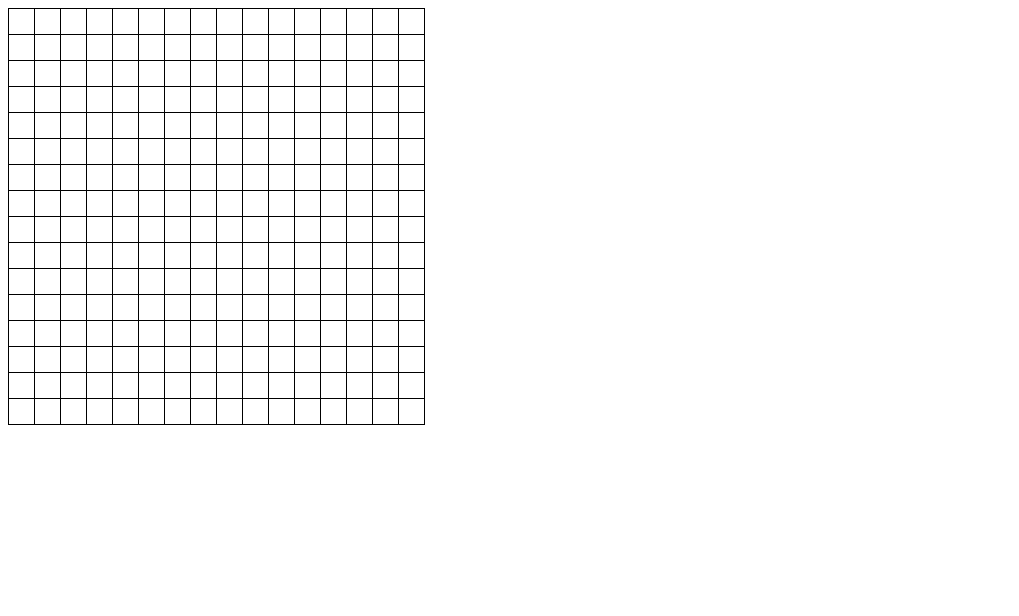
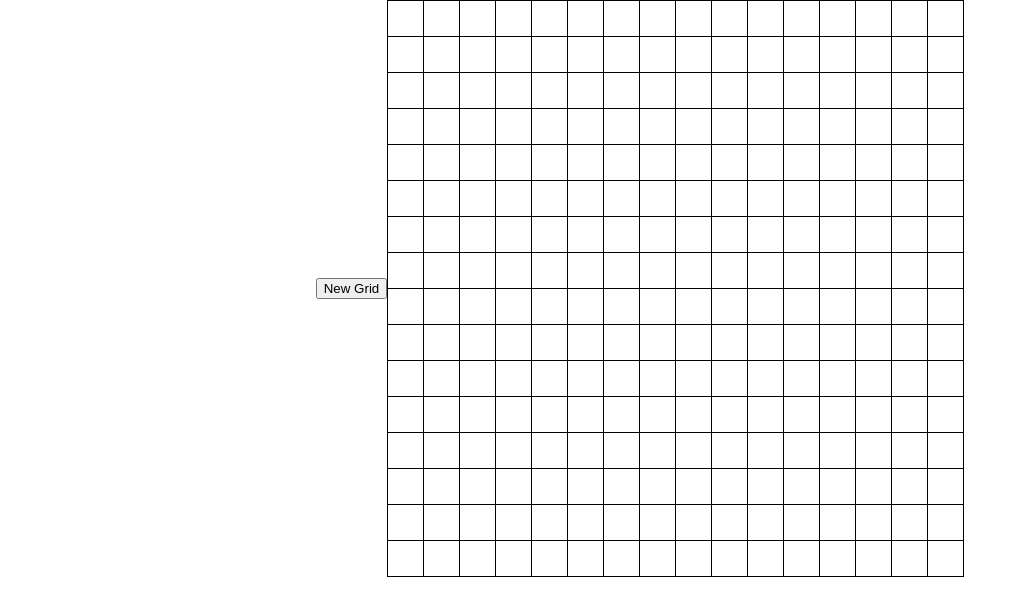
Before and after one commit to Chirumi/etchasketch, a plain HTML site: page index.html in a window 1280 px wide. Shown: the whole page, without its empty margins (0-1019 px from the left). Drawn offline with Linux system fonts and the light colour scheme.

Commit message:
Add a New Grid button to remove old grid and make new grid with inputted amount of squares per side

```diff
--- a/index.html
+++ b/index.html
@@ -8,6 +8,7 @@
     <script src="./script.js" defer></script>
 </head>
 <body>
+    <button class="btn">New Grid</button>
     <div class="container"></div>
 </body>
 </html>
--- a/script.js
+++ b/script.js
@@ -1,15 +1,31 @@
 const container = document.querySelector(".container")
-console.log(container)
+const btn = document.querySelector(".btn")
 
-function createDiv() {
-    for (let i = 0; i < 256; i++) {
+createDiv(16, 35)
+
+btn.addEventListener("click", () => {
+    let gridSize = prompt("How many squares per side do you want in your new grid? (Max 100)", 16)
+    if (gridSize > 0 && gridSize <= 100) {
+        const boxes = document.querySelectorAll(".container > div")
+        boxes.forEach((box) => {
+            container.removeChild(box)
+        })
+        createDiv(gridSize,((576/gridSize) - 1))
+    }
+    else if (!(gridSize > 0 && gridSize <= 100) && !(gridSize == undefined)) {
+        alert("Enter a valid value from 1 to 100!")
+    }
+})
+
+function createDiv(boxAmount, boxSize) {
+    for (let i = 0; i < boxAmount * boxAmount; i++) {
         const newDiv = document.createElement("div")
         newDiv.style.border = "solid"
         newDiv.style.borderWidth = "1px"
         newDiv.style.borderTop = "0px"
         newDiv.style.borderRight = "0px"
-        newDiv.style.height = "25px"
-        newDiv.style.width = "25px"
+        newDiv.style.height = `${boxSize}px`
+        newDiv.style.width = `${boxSize}px`
 
         newDiv.addEventListener("mouseover", () => {
             newDiv.style.backgroundColor = "red"
@@ -19,7 +35,3 @@ function createDiv() {
     }
 
 }
-
-
-
-createDiv()
--- a/style.css
+++ b/style.css
@@ -1,8 +1,15 @@
+body {
+    margin: 0;
+    display: flex;
+    justify-content: center;
+    align-items: center;
+}
+
 .container {
     display: flex;
     flex-wrap: wrap;
-    max-width: 416px;
-    max-height: 416px;
+    max-width: 576px;
+    max-height: 576px;
     border: 1px solid black;
     border-left: 0px;
     border-bottom: 0px;
```
